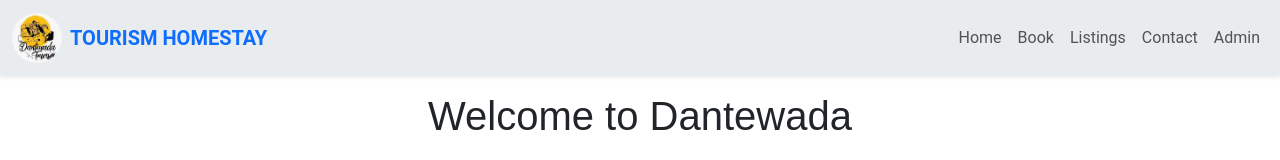
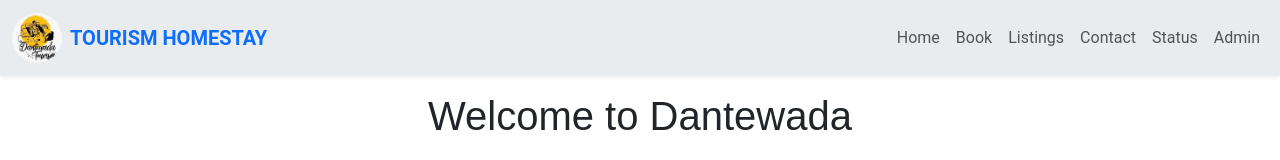
Before and after one commit to sAchinStar/HomeStay-Dantewada, a React (Create React App) app: page / in a window 1280 px wide. Shown: the top 160 px of the page. Built offline with nearby package versions, Linux system fonts and the light colour scheme.

Commit message:
fix: status link

```diff
--- a/src/Components/Navbar.js
+++ b/src/Components/Navbar.js
@@ -54,6 +54,11 @@
               </Link>
             </li>
             <li className="nav-item">
+              <Link className="nav-link" to="/status-page">
+                Status
+              </Link>
+            </li>
+            <li className="nav-item">
               <Link className="nav-link" to="/login-page">
                 Admin
               </Link>
```
